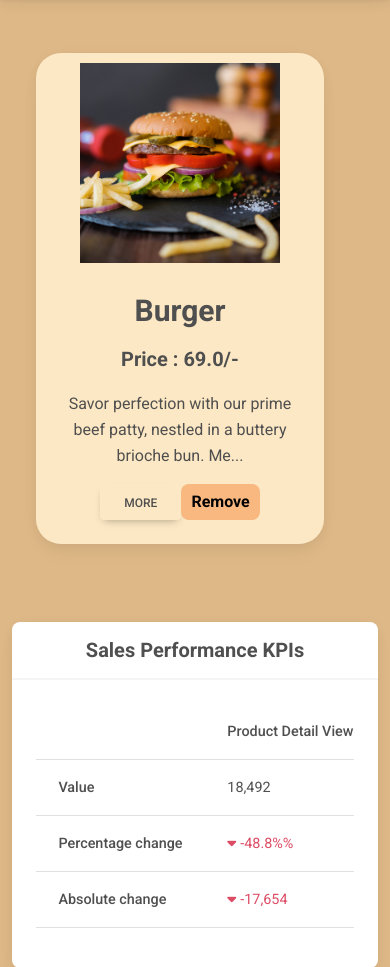
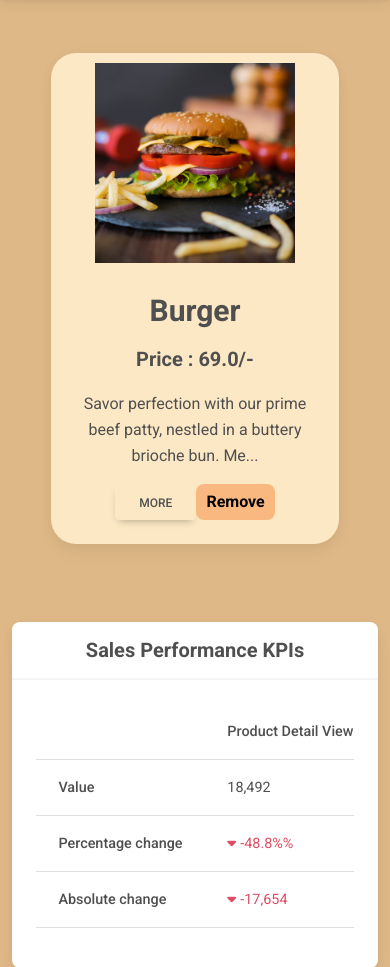
Before and after one commit to Taneja12/qwick, a Django app: page /show_wishlists in a window 390 px wide. Shown: the part 126-1093 px from the top of the page. Run offline with Django 5.2, Linux system fonts and the light colour scheme; a user stored in the database is signed in; data comes from the database, SQL or seed files in the repository; both versions use the stored data as it was after the commit; some libraries are stand-ins or nearby versions.

Commit message:
making site responsive

```diff
--- a/app1/templates/app1/dashboard.html
+++ b/app1/templates/app1/dashboard.html
@@ -137,7 +137,7 @@
                     <div class="row">
                         <h1 style="text-align: center;margin-top: 20px;">{{wishlist}}</h1>
                         <h1 style="text-align: center;margin-top: 20px;">{{l}}</h1>
-                        <div class="container3" style="display: flex; flex-direction: row;">
+                        <div class="container3" style="display: flex; flex-wrap: wrap; justify-content: center; width: 100%;">
                             {% for y in o %}
                             <div class="col">
 
@@ -192,6 +192,15 @@
                         </div>
 
                     </div>
+                    <style>
+                        @media (max-width: 768px) {
+                          .container.text-center {
+                            display: flex;
+                            flex-direction: column;
+                            align-items: center;
+                          }
+                        }
+                      </style>
 
                 </div>
 
```
Also changed, not shown: app1/templates/app1/filter.html (+12 -3 lines), app1/templates/app1/search.html (+11 -2 lines), db.sqlite3.
